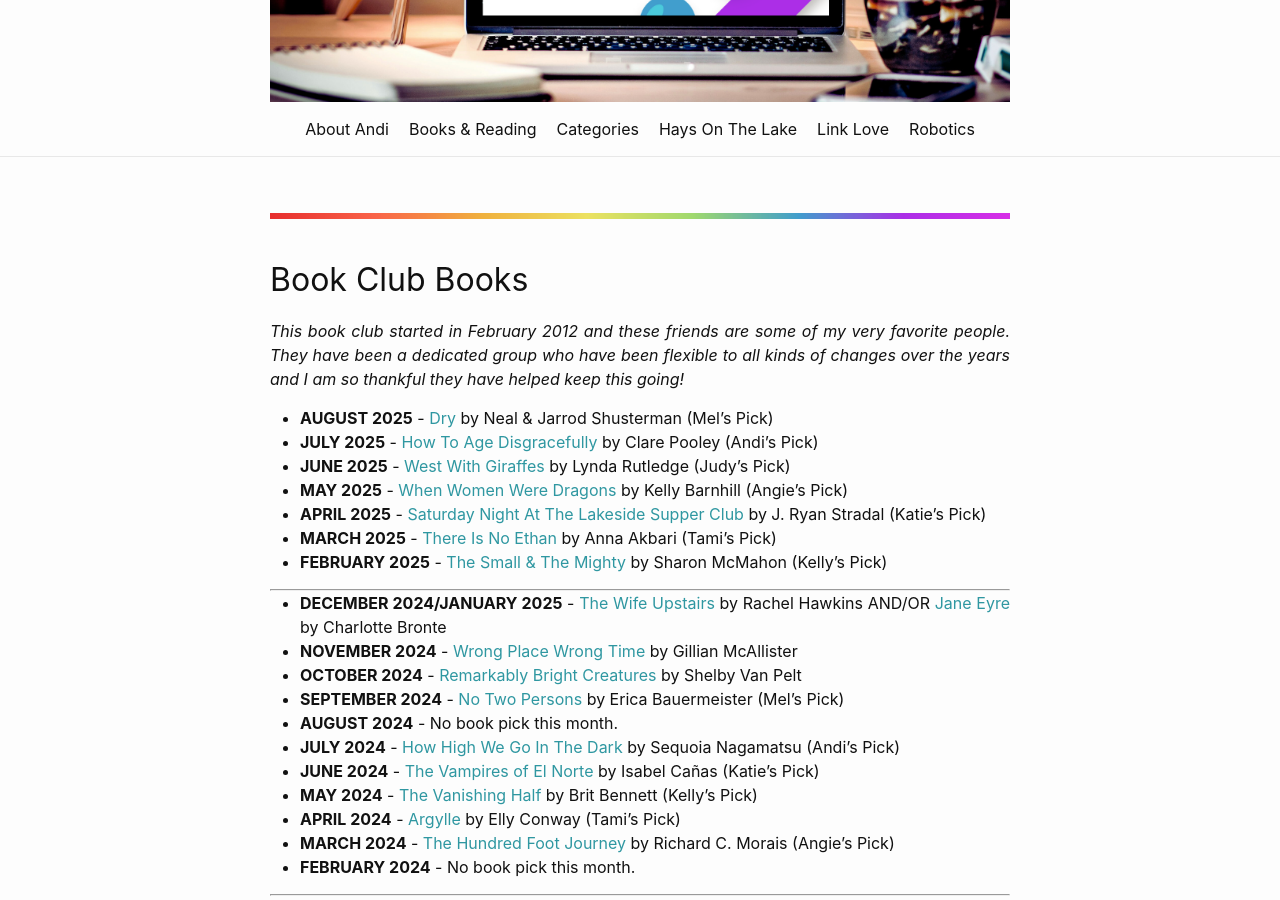
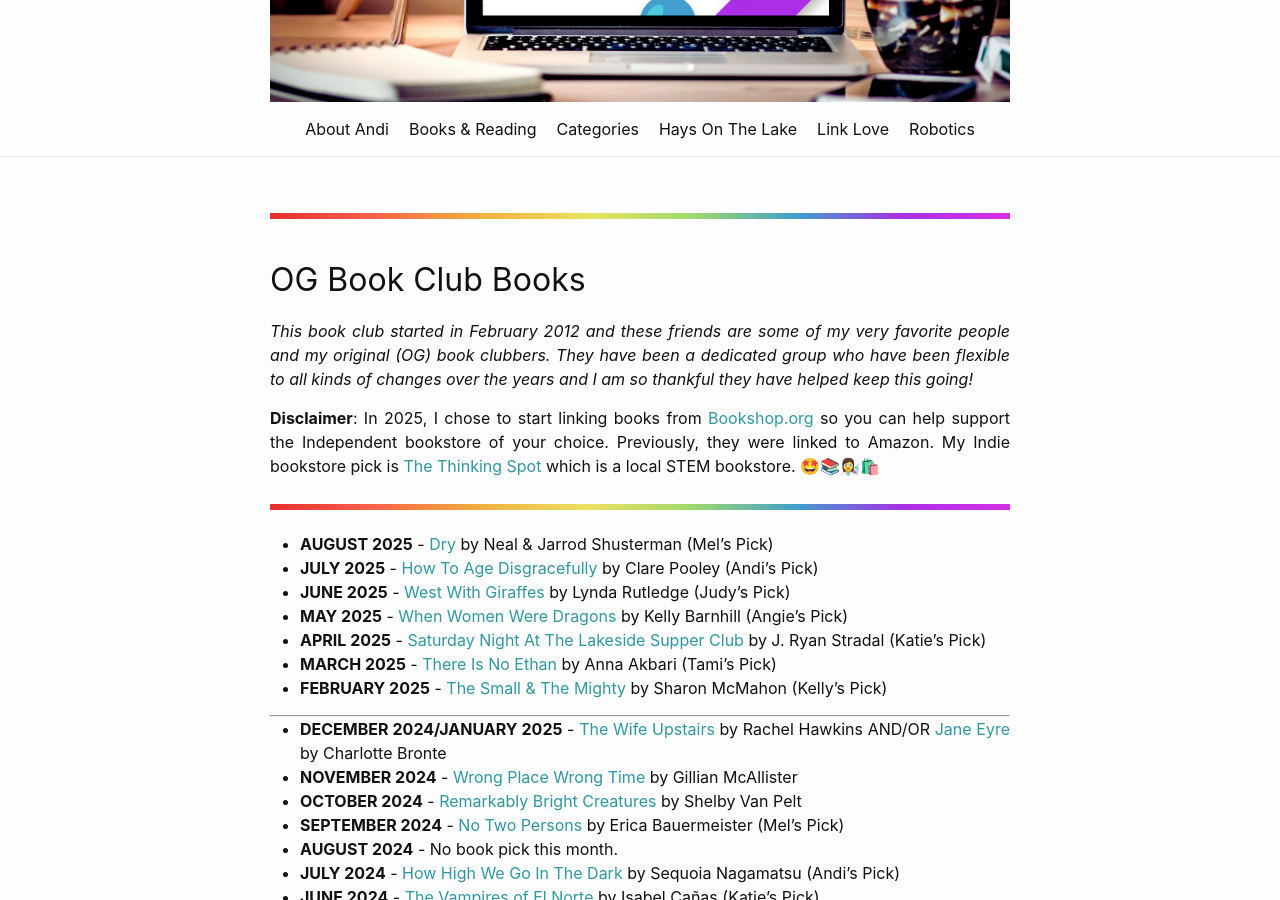
Before and after one commit to minihays/minihays.github.io, a Jekyll site: the page built from bookclub/booksread.markdown, in a window 1280 px wide and 900 px high, scrolled down 434 px. Built offline with Jekyll 4.4.1, drawn with Linux system fonts in a browser that asks for light colours.

Commit message:
updated name and added some beginning content

```diff
--- a/bookclub/booksread.markdown
+++ b/bookclub/booksread.markdown
@@ -1,19 +1,23 @@
 ---
 layout: page
-# title: Book Club Monthly Book Picks
+# title: OG Book Club Monthly Book Picks
 permalink: /bookclub/booksread/
 ---
-<h2>Book Club Books</h2>
+<h2>OG Book Club Books</h2>
 
-*This book club started in February 2012 and these friends are some of my very favorite people. They have been a dedicated group who have been flexible to all kinds of changes over the years and I am so thankful they have helped keep this going!*
+*This book club started in February 2012 and these friends are some of my very favorite people and my original (OG) book clubbers. They have been a dedicated group who have been flexible to all kinds of changes over the years and I am so thankful they have helped keep this going!*
 
-- **AUGUST 2025** - [Dry](https://www.amazon.com/Dry-Neal-Shusterman/dp/1481481975/ref=monarch_sidesheet_title) by Neal & Jarrod Shusterman (Mel's Pick)
-- **JULY 2025** - [How To Age Disgracefully](https://www.amazon.com/How-Age-Disgracefully-Clare-Pooley/dp/0143137948/ref=monarch_sidesheet_title) by Clare Pooley (Andi's Pick)
-- **JUNE 2025** - [West With Giraffes](https://www.amazon.com/West-Giraffes-Novel-Lynda-Rutledge/dp/1542023343/ref=monarch_sidesheet_title) by Lynda Rutledge (Judy's Pick)
-- **MAY 2025** - [When Women Were Dragons](https://www.amazon.com/When-Women-Were-Dragons-Novel/dp/0385548222) by Kelly Barnhill (Angie's Pick)
-- **APRIL 2025** - [Saturday Night At The Lakeside Supper Club](https://www.amazon.com/Saturday-Night-Lakeside-Supper-Club/dp/1984881094/ref=monarch_sidesheet_title) by J. Ryan Stradal (Katie's Pick)
-- **MARCH 2025** - [There Is No Ethan](https://www.amazon.com/There-No-Ethan-Americas-Biggest/dp/1538742195) by Anna Akbari (Tami's Pick)
-- **FEBRUARY 2025** - [The Small & The Mighty](https://www.amazon.com/Small-Mighty-Americans-Founding-Movement/dp/0593541677/ref=monarch_sidesheet_title) by Sharon McMahon (Kelly's Pick)
+**Disclaimer**: In 2025, I chose to start linking books from [Bookshop.org](https://bookshop.org/) so you can help support the Independent bookstore of your choice. Previously, they were linked to Amazon. My Indie bookstore pick is [The Thinking Spot](https://www.thethinkingspot.us/) which is a local STEM bookstore. 🤩📚👩‍🔬🛍️
+
+![Bright](/images/BrightSkinnyRainbow.png)
+
+- **AUGUST 2025** - [Dry](https://bookshop.org/p/books/dry-neal-shusterman/218606?ean=9781481481977&next=t) by Neal & Jarrod Shusterman (Mel's Pick)
+- **JULY 2025** - [How To Age Disgracefully](https://bookshop.org/p/books/how-to-age-disgracefully-a-novel-clare-pooley/7808d8558b27da8d?ean=9780143137948&next=t) by Clare Pooley (Andi's Pick)
+- **JUNE 2025** - [West With Giraffes](https://bookshop.org/p/books/west-with-giraffes-lynda-rutledge/16010077?ean=9781542023344&next=t) by Lynda Rutledge (Judy's Pick)
+- **MAY 2025** - [When Women Were Dragons](https://bookshop.org/p/books/when-women-were-dragons-kelly-barnhill/18754869?ean=9780593466575&next=t) by Kelly Barnhill (Angie's Pick)
+- **APRIL 2025** - [Saturday Night At The Lakeside Supper Club](https://bookshop.org/p/books/saturday-night-at-the-lakeside-supper-club-j-ryan-stradal/18668003?ean=9781984881090&next=t&next=t) by J. Ryan Stradal (Katie's Pick)
+- **MARCH 2025** - [There Is No Ethan](https://bookshop.org/p/books/there-is-no-ethan-how-three-women-caught-america-s-biggest-catfish-anna-akbari/20664816?ean=9781538742198&next=t) by Anna Akbari (Tami's Pick)
+- **FEBRUARY 2025** - [The Small & The Mighty](https://bookshop.org/p/books/the-small-and-the-mighty-twelve-unsung-americans-who-changed-the-course-of-history-sharon-mcmahon/20994019?ean=9780593541678&next=t) by Sharon McMahon (Kelly's Pick)
 
 ----
 - **DECEMBER 2024/JANUARY 2025** - [The Wife Upstairs](https://www.amazon.com/Wife-Upstairs-Novel-Rachel-Hawkins/dp/1250245508/ref=monarch_sidesheet_title) by Rachel Hawkins AND/OR [Jane Eyre](https://www.amazon.com/Jane-Penguin-Classics-Charlotte-Bront%C3%AB/dp/0141441143/ref=monarch_sidesheet_title) by Charlotte Bronte
```
